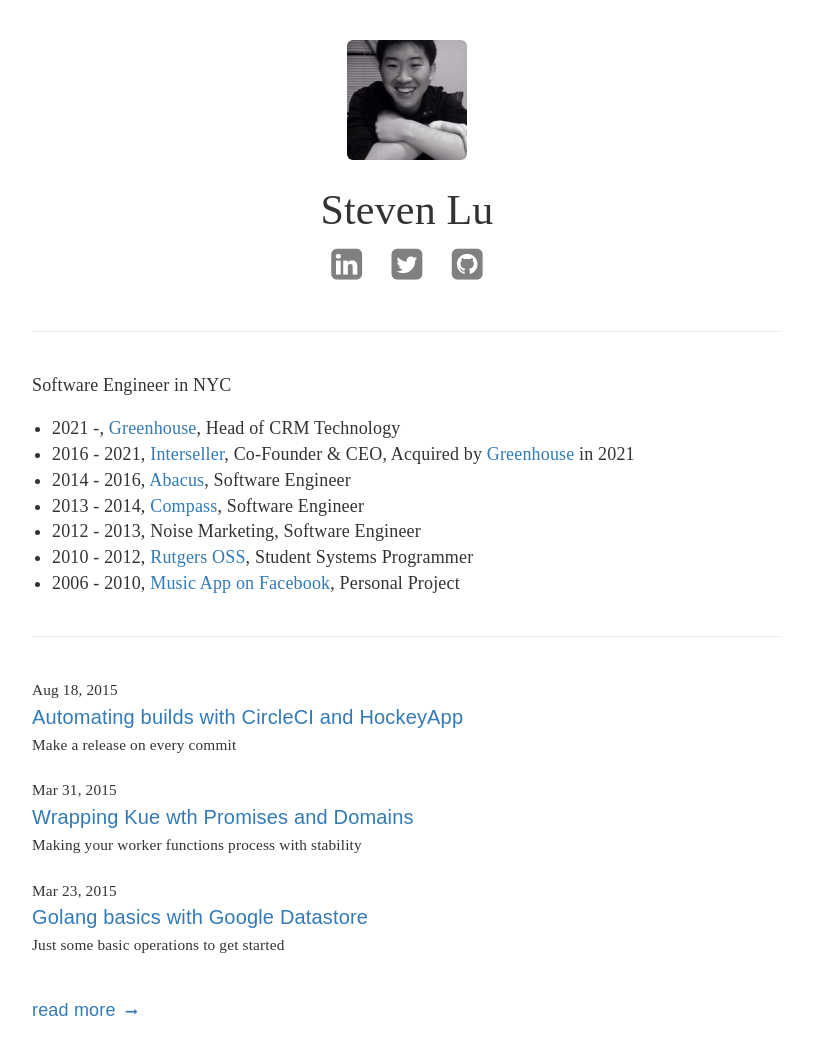
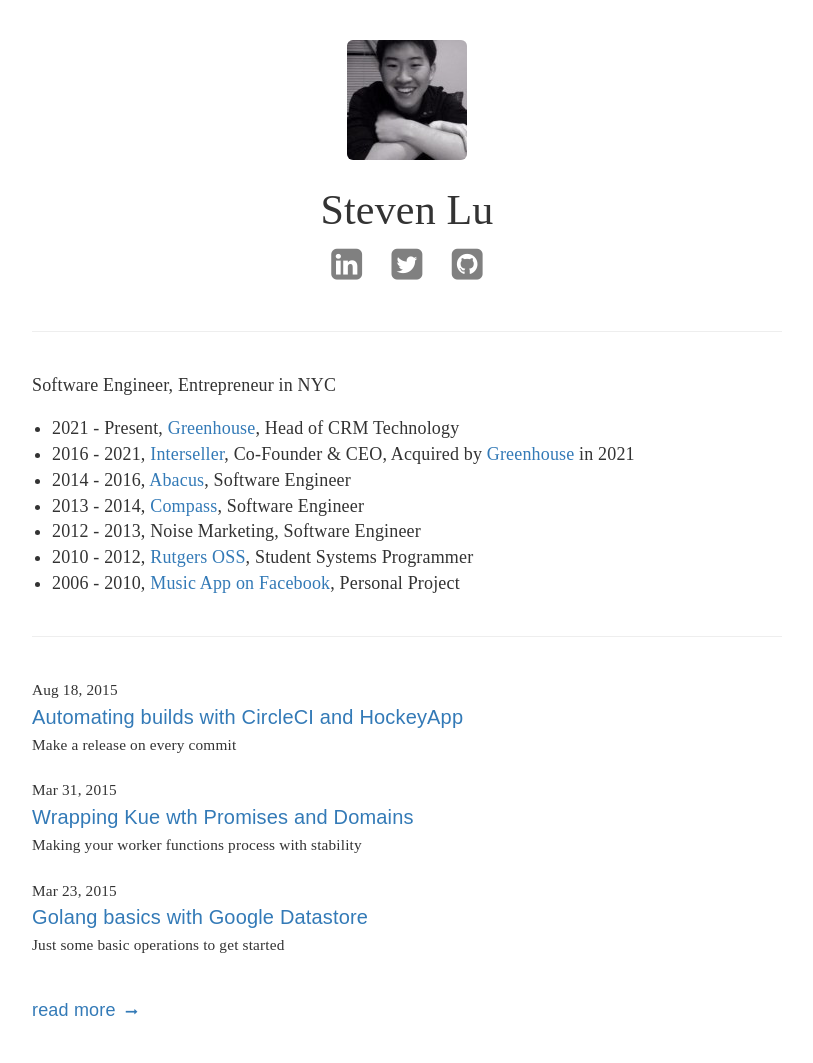
Before and after one commit to sjlu/sjlu.github.io, a Jekyll site: the page built from index.html, in a window 1280 px wide. Shown: the whole page, without its empty margins (233-1046 px from the left). Built offline with Jekyll 4.4.1, drawn with Linux system fonts in a browser that asks for light colours; nearby versions of some CDN libraries.

Commit message:
About change again

```diff
--- a/_includes/about.md
+++ b/_includes/about.md
@@ -1,6 +1,6 @@
-Software Engineer in NYC
+Software Engineer, Entrepreneur in NYC
 
-* 2021 -, [Greenhouse](https://greenhouse.com), Head of CRM Technology
+* 2021 - Present, [Greenhouse](https://greenhouse.com), Head of CRM Technology
 * 2016 - 2021, [Interseller](https://www.interseller.io), Co-Founder & CEO, Acquired by [Greenhouse](https://greenhouse.com) in 2021
 * 2014 - 2016, [Abacus](https://abacus.com), Software Engineer
 * 2013 - 2014, [Compass](https://compass.com), Software Engineer
```
